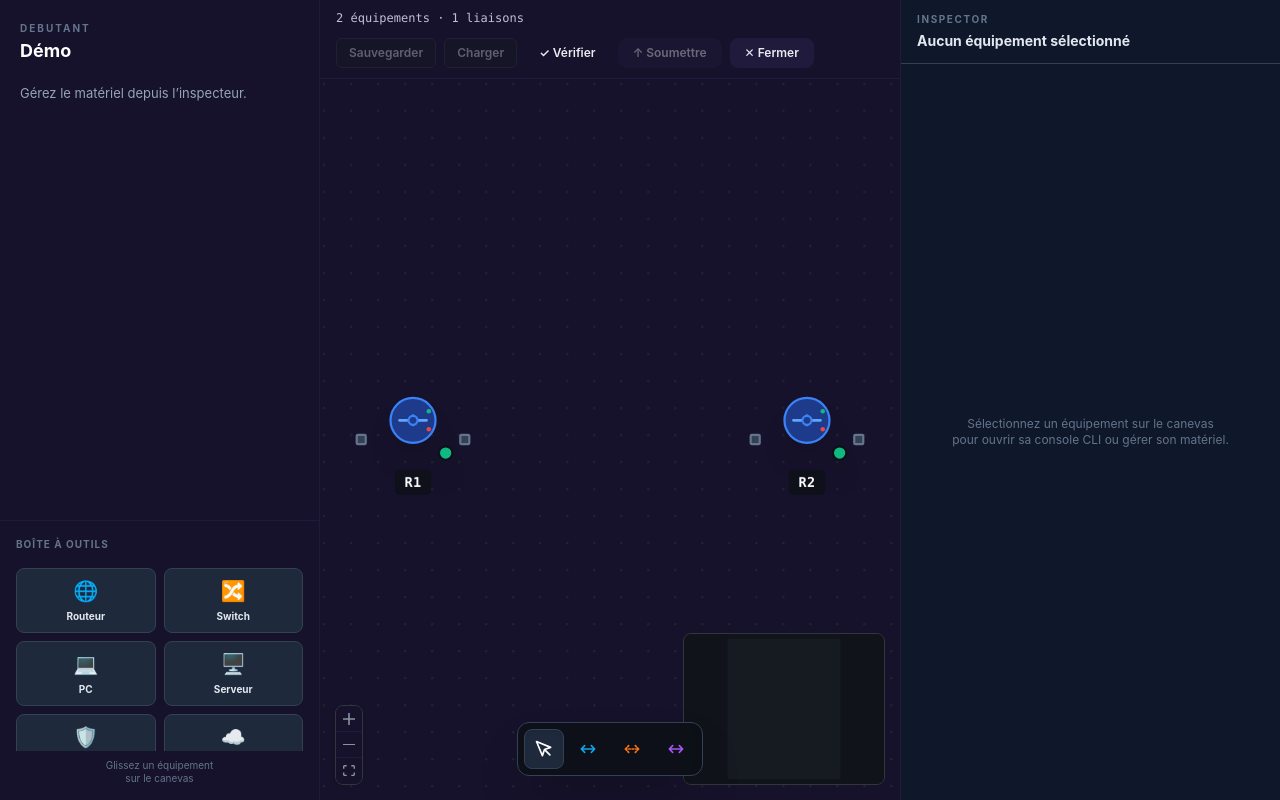
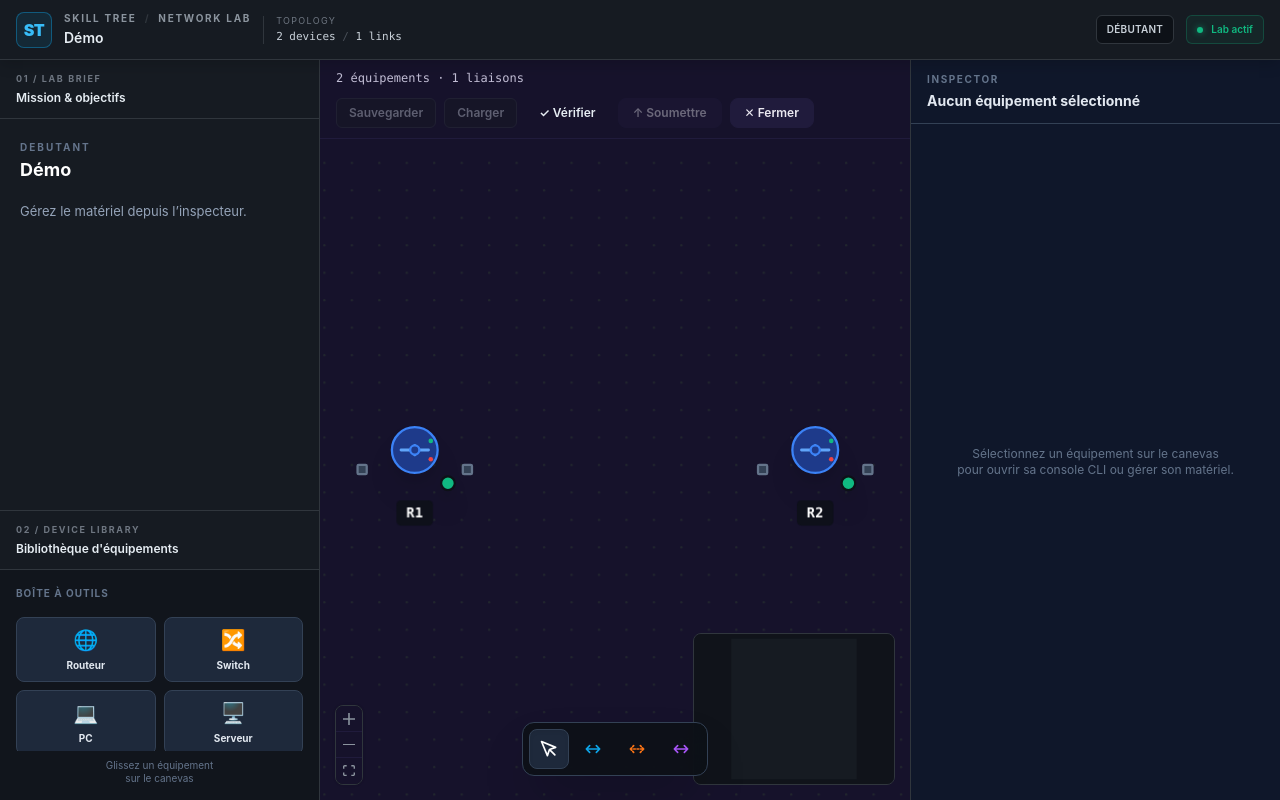
Before and after one commit to biggyseven/Skill-Tree, a React (Vite) app in the folder app/lab-workspace/: page / in a window 1280 px wide. Built offline with nearby package versions, Linux system fonts and the light colour scheme.

Commit message:
M13: unify Lab Workspace layout and dark top bar

```diff
--- a/app/lab-workspace/src/App.jsx
+++ b/app/lab-workspace/src/App.jsx
@@ -7,11 +7,71 @@ import { Palette } from './canvas/Palette.jsx';
 import { InspectorPanel } from './inspector/InspectorPanel.jsx';
 
 function fetchLabFromUrl(labId) {
-  return fetch('/api/lab/v2/' + encodeURIComponent(labId)).then(r => { if (!r.ok) throw new Error('HTTP ' + r.status); return r.json(); });
+  return fetch('/api/lab/v2/' + encodeURIComponent(labId)).then(response => {
+    if (!response.ok) throw new Error('HTTP ' + response.status);
+    return response.json();
+  });
+}
+
+function WorkspaceHeader({ lab, topology }) {
+  const levelLabels = {
+    debutant: 'Débutant',
+    intermediaire: 'Intermédiaire',
+    expert: 'Expert',
+  };
+  const level = levelLabels[String(lab.level || '').toLowerCase()] || lab.level || 'Lab';
+
+  return (
+    <header className="relative z-20 flex h-[60px] shrink-0 items-center justify-between gap-4 border-b border-[#30363d] bg-[#161b22] px-4 shadow-[0_4px_14px_rgba(0,0,0,0.16)]">
+      <div className="flex min-w-0 items-center gap-3">
+        <div className="grid h-9 w-9 shrink-0 place-items-center rounded-lg border border-[#0ea5e9]/40 bg-[#0ea5e9]/10 font-black tracking-tight text-[#38bdf8]">
+          ST
+        </div>
+        <div className="hidden min-w-0 sm:block">
+          <div className="text-[10px] font-bold uppercase tracking-[0.17em] text-[#8b949e]">
+            Skill Tree <span className="mx-1 text-[#30363d]">/</span> Network Lab
+          </div>
+          <div className="mt-0.5 truncate text-sm font-semibold text-[#e6edf3]" title={lab.title}>
+            {lab.title || 'Lab Workspace'}
+          </div>
+        </div>
+        <span className="hidden h-7 w-px bg-[#30363d] md:block" />
+        <div className="hidden min-w-0 lg:block">
+          <div className="text-[9px] uppercase tracking-[0.15em] text-[#6e7681]">Topology</div>
+          <div className="mt-0.5 font-mono text-[11px] text-[#c9d1d9]">
+            {(topology?.nodes || []).length} devices <span className="text-[#484f58]">/</span> {(topology?.links || []).length} links
+          </div>
+        </div>
+      </div>
+
+      <div className="flex shrink-0 items-center gap-2 sm:gap-3">
+        <span className="hidden rounded-md border border-[#30363d] bg-[#0d1117] px-2.5 py-1.5 text-[10px] font-semibold uppercase tracking-wide text-[#c9d1d9] sm:inline-flex">
+          {level}
+        </span>
+        <span className="inline-flex items-center gap-2 rounded-md border border-[#10b981]/25 bg-[#10b981]/[0.07] px-2.5 py-1.5 text-[10px] font-semibold text-[#10b981]">
+          <span className="h-1.5 w-1.5 rounded-full bg-[#10b981] shadow-[0_0_6px_rgba(16,185,129,0.65)]" />
+          Lab actif
+        </span>
+      </div>
+    </header>
+  );
+}
+
+function PanelHeader({ eyebrow, title, detail }) {
+  return (
+    <header className="flex min-h-[54px] shrink-0 items-center justify-between gap-3 border-b border-[#30363d] bg-[#161b22] px-4 py-3">
+      <div className="min-w-0">
+        <div className="text-[9px] font-bold uppercase tracking-[0.18em] text-[#6e7681]">{eyebrow}</div>
+        <h2 className="mt-1 truncate text-xs font-semibold text-[#e6edf3]">{title}</h2>
+      </div>
+      {detail && <span className="shrink-0 font-mono text-[10px] text-[#8b949e]">{detail}</span>}
+    </header>
+  );
 }
 
 export default function App() {
   const lab = useLabStore(s => s.lab);
+  const topology = useLabStore(s => s.topology);
   const loading = useLabStore(s => s.loading);
   const error = useLabStore(s => s.error);
 
@@ -19,7 +79,11 @@ export default function App() {
     const params = new URLSearchParams(window.location.search);
     const labId = params.get('id');
     const demo = params.get('demo');
-    if (demo === '1' || !labId) { useLabStore.getState().loadDemo(); return; }
+    if (demo === '1' || !labId) {
+      useLabStore.getState().loadDemo();
+      return;
+    }
+
     useLabStore.getState().setLoading(true);
     fetchLabFromUrl(labId)
       .then(data => useLabStore.getState().loadLab(labId, data.definition, data.initial_topology))
@@ -33,45 +97,58 @@ export default function App() {
 
   if (error) {
     return (
-      <div className="flex h-screen flex-col items-center justify-center bg-[var(--s0)] p-12 text-[var(--text-primary)]">
-        <h1 className="mb-4 text-xl font-bold text-[var(--rose-400)]">Erreur</h1>
-        <pre className="max-w-2xl whitespace-pre-wrap text-sm text-[var(--text-secondary)]">{error}</pre>
+      <div className="flex h-screen flex-col items-center justify-center bg-[#0d1117] p-8 text-[#e6edf3]">
+        <div className="w-full max-w-2xl rounded-xl border border-[#f85149]/30 bg-[#161b22] p-6">
+          <div className="mb-2 text-[10px] font-bold uppercase tracking-[0.18em] text-[#f85149]">Erreur de chargement</div>
+          <h1 className="mb-3 text-lg font-semibold">Le Lab Workspace n'a pas pu s'ouvrir</h1>
+          <pre className="whitespace-pre-wrap text-sm leading-relaxed text-[#c9d1d9]">{error}</pre>
+        </div>
       </div>
     );
   }
 
   if (loading || !lab) {
     return (
-      <div className="flex h-screen items-center justify-center bg-[var(--s0)] text-sm text-[var(--text-muted)]">
+      <div className="flex h-screen flex-col items-center justify-center gap-3 bg-[#0d1117] text-sm text-[#8b949e]">
+        <span className="h-7 w-7 animate-spin rounded-full border-2 border-[#30363d] border-t-[#0ea5e9]" />
         Chargement du Lab Workspace…
       </div>
     );
   }
 
   return (
-    <div className="flex h-screen overflow-hidden bg-[var(--s0)] text-[var(--text-primary)]">
+    <div className="flex h-screen min-h-0 flex-col overflow-hidden bg-[#0d1117] text-[#e6edf3]">
+      <WorkspaceHeader lab={lab} topology={topology} />
 
-      {/* COLONNE GAUCHE : Palette + Brief */}
-      <aside className="flex w-[320px] shrink-0 flex-col border-r border-[var(--s2)] bg-[var(--s1)]">
-        <div className="flex-1 overflow-y-auto">
+      <div className="flex min-h-0 flex-1 overflow-hidden">
+        {/* Panneau gauche : mission pédagogique et bibliothèque matérielle */}
+        <aside className="flex w-[300px] shrink-0 flex-col overflow-hidden border-r border-[#30363d] bg-[#161b22] xl:w-[320px]">
+          <section className="flex min-h-0 flex-1 flex-col">
+            <PanelHeader eyebrow="01 / Lab brief" title="Mission & objectifs" />
+            <div className="lab-scrollbar min-h-0 flex-1 overflow-y-auto">
               <BriefPanel />
             </div>
-        <div className="h-[280px] shrink-0 border-t border-[var(--s2)]">
+          </section>
+
+          <section className="flex h-[290px] shrink-0 flex-col border-t border-[#30363d] bg-[#0d1117]/50">
+            <PanelHeader eyebrow="02 / Device library" title="Bibliothèque d'équipements" />
+            <div className="lab-scrollbar min-h-0 flex-1 overflow-y-auto">
               <Palette />
             </div>
+          </section>
         </aside>
 
-      {/* COLONNE CENTRALE : Canvas */}
-      <main className="flex min-w-0 flex-1 flex-col">
+        {/* Canvas central : la zone de travail principale */}
+        <main className="flex min-w-0 flex-1 flex-col overflow-hidden bg-[#0d1117]">
           <TopologyToolbar />
           <LabCanvas />
         </main>
 
-      {/* COLONNE DROITE : Inspector */}
-      <aside className="w-[380px] shrink-0 overflow-hidden border-l border-[var(--s2)] bg-[var(--s1)]">
+        {/* Panneau droit : console CLI et inspection matérielle */}
+        <aside className="flex w-[340px] shrink-0 flex-col overflow-hidden border-l border-[#30363d] bg-[#161b22] xl:w-[370px]">
           <InspectorPanel />
         </aside>
-
+      </div>
     </div>
   );
 }
```
Lines whose indentation alone changed are shown as unchanged.
